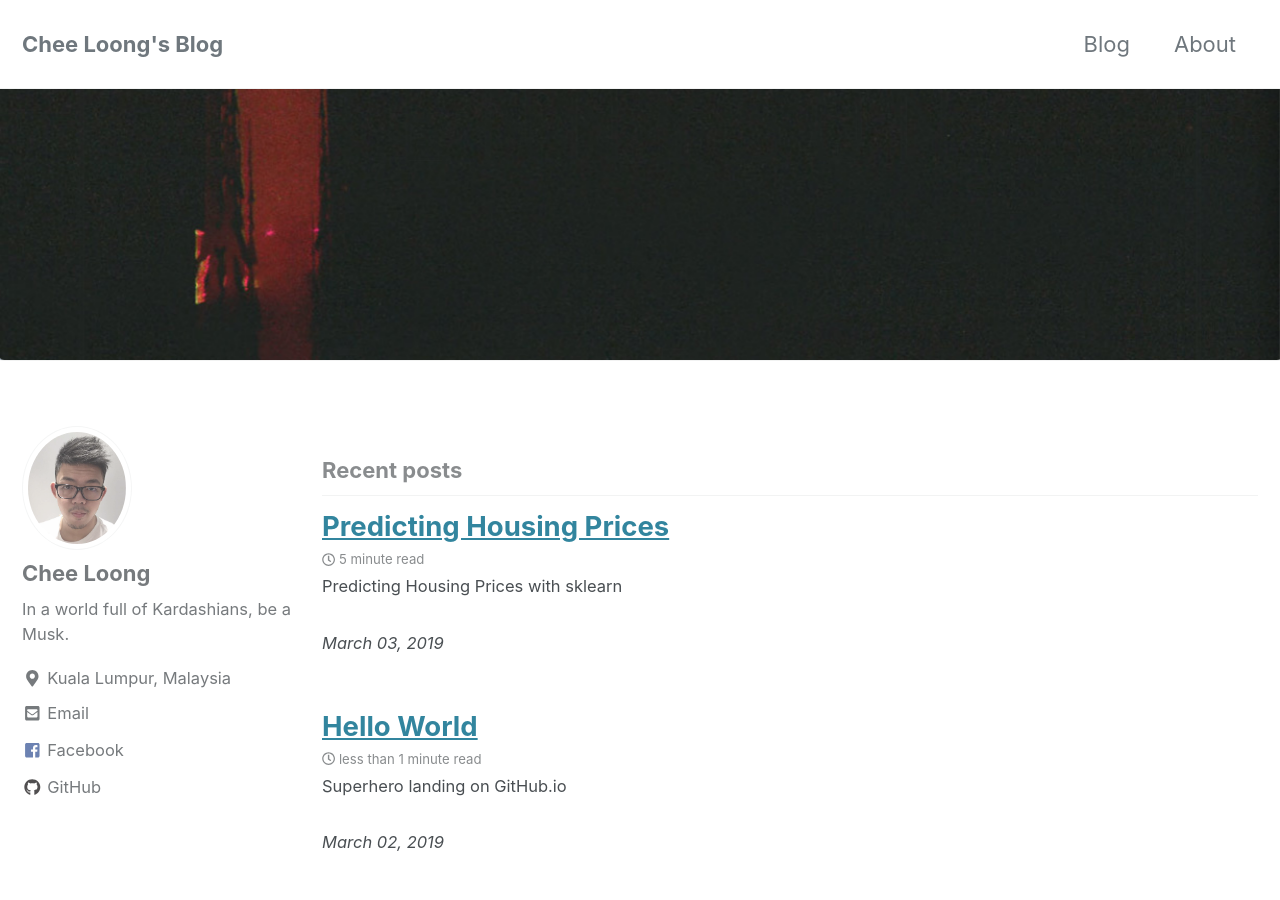
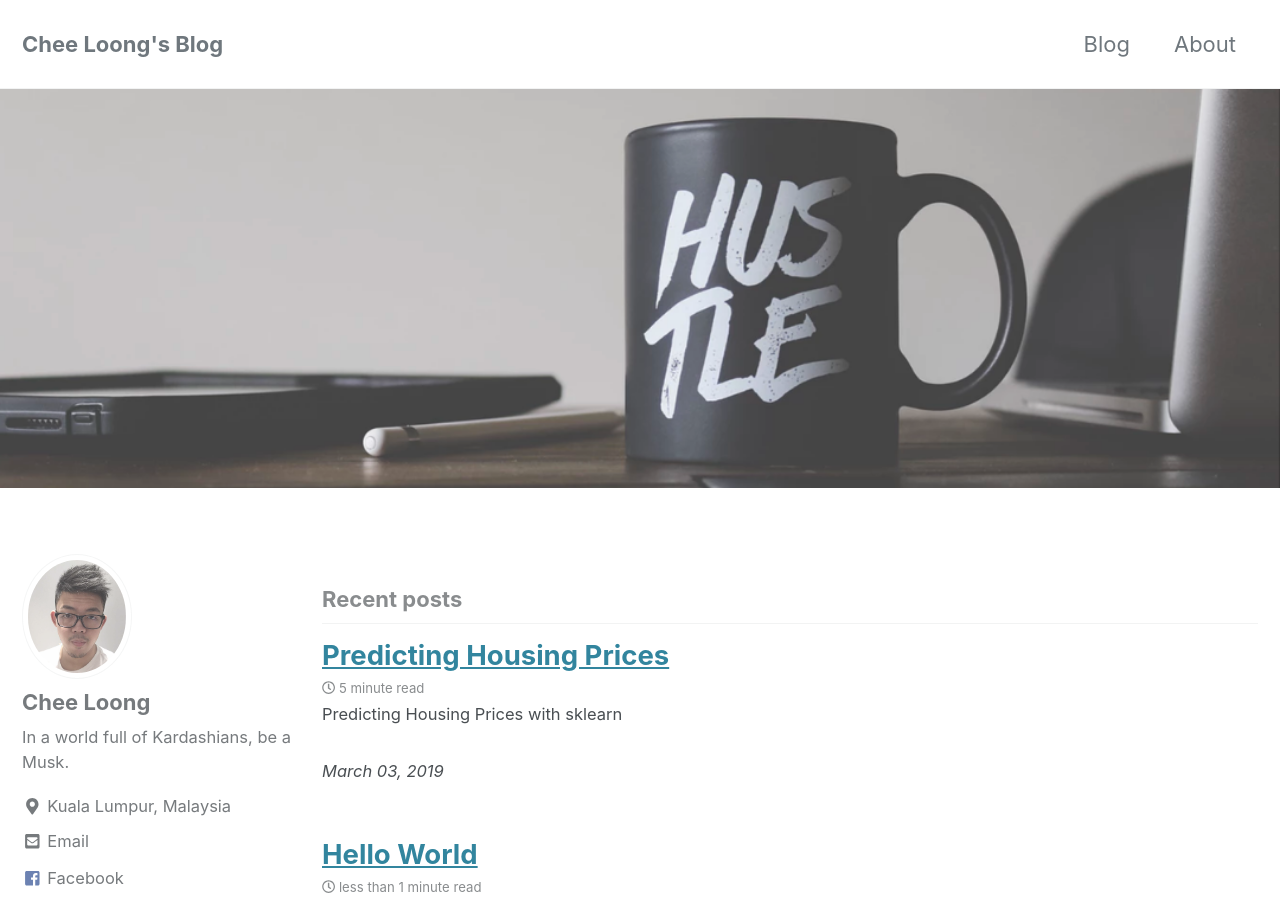
Before and after one commit to CheeLoong/CheeLoong.github.io, a Jekyll site: the page built from index.html, in a window 1280 px wide and 900 px high. Built offline with Jekyll 4.4.1, drawn with Linux system fonts in a browser that asks for light colours; cached includes are drawn as plain includes; the list of posts is cut into pages by our own code.

Commit message:
new header pic

```diff
--- a/index.html
+++ b/index.html
@@ -2,5 +2,5 @@
 layout: home
 author_profile: true
 header:
-  image: "/assets/images/c-banner.png"
+  image: "/assets/images/hustle.png"
 ---
```
Also changed, not shown: assets/images/hustle.png (added), 2 other files.
